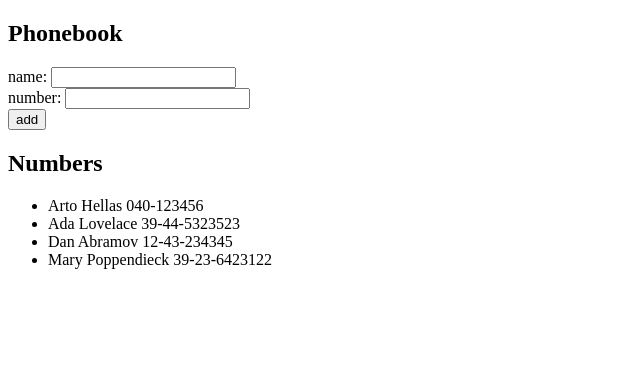
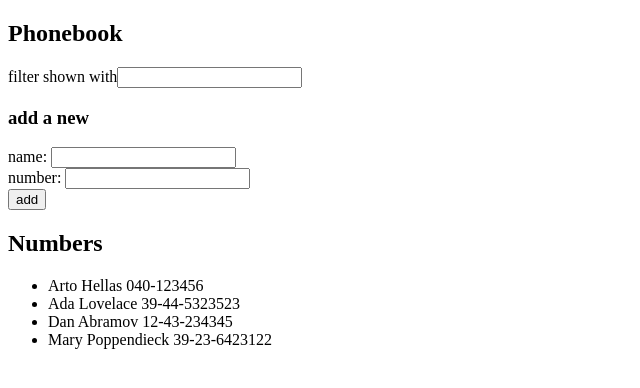
Before and after one commit to muzard/FullstackOpen, a React (Vite) app in the folder osa2/osa2_puhelinluettelo/: page / in a window 1280 px wide. Shown: the top 388 px of the page, without its empty margins (0-640 px from the left). Built offline with nearby package versions, Linux system fonts and the light colour scheme.

Commit message:
puhelinluettelo step 4

```diff
--- a/osa2/osa2_puhelinluettelo/src/App.jsx
+++ b/osa2/osa2_puhelinluettelo/src/App.jsx
@@ -11,20 +11,19 @@ const App = () => {
 
   const [newName, setNewName] = useState("");
   const [newNumber, setNewNumber] = useState("");
+  const [showAll, setShowAll] = useState(true);
+  const [filter, setFilter] = useState("");
 
   const checkName = (name) => {
     return persons.some((person) => person.name === name);
   };
 
-  const checkNumber = (number) => {
-    return persons.some((person) => person.number === number);
-  };
-
   const addPerson = (event) => {
     event.preventDefault();
 
-    if (checkName(newName) && !checkNumber(newNumber)) {
+    if (checkName(newName)) {
       setNewName("");
+      setNewNumber("");
       alert(`${newName} is already added to phonebook`);
     } else {
       const person = {
@@ -46,10 +45,31 @@ const App = () => {
     setNewNumber(event.target.value);
   };
 
+  const personsToShow = showAll
+    ? persons
+    : persons.filter((person) => {
+        const lcName = person.name.toLowerCase();
+        return lcName.includes(filter.toLowerCase());
+      });
+
+  const handleFilterChange = (event) => {
+    setFilter(event.target.value);
+    if (filter === "") {
+      setShowAll(true);
+    } else {
+      setShowAll(false);
+    }
+  };
+
   return (
     <div>
       <h2>Phonebook</h2>
+      <div>
+        filter shown with
+        <input type="text" value={filter} onChange={handleFilterChange} />
+      </div>
 
+      <h3>add a new</h3>
       <form onSubmit={addPerson}>
         <div>
           name: <input value={newName} onChange={handleNameChange} />
@@ -62,7 +82,7 @@ const App = () => {
         </div>
       </form>
 
-      <Numbers persons={persons} />
+      <Numbers persons={personsToShow} />
     </div>
   );
 };
```
